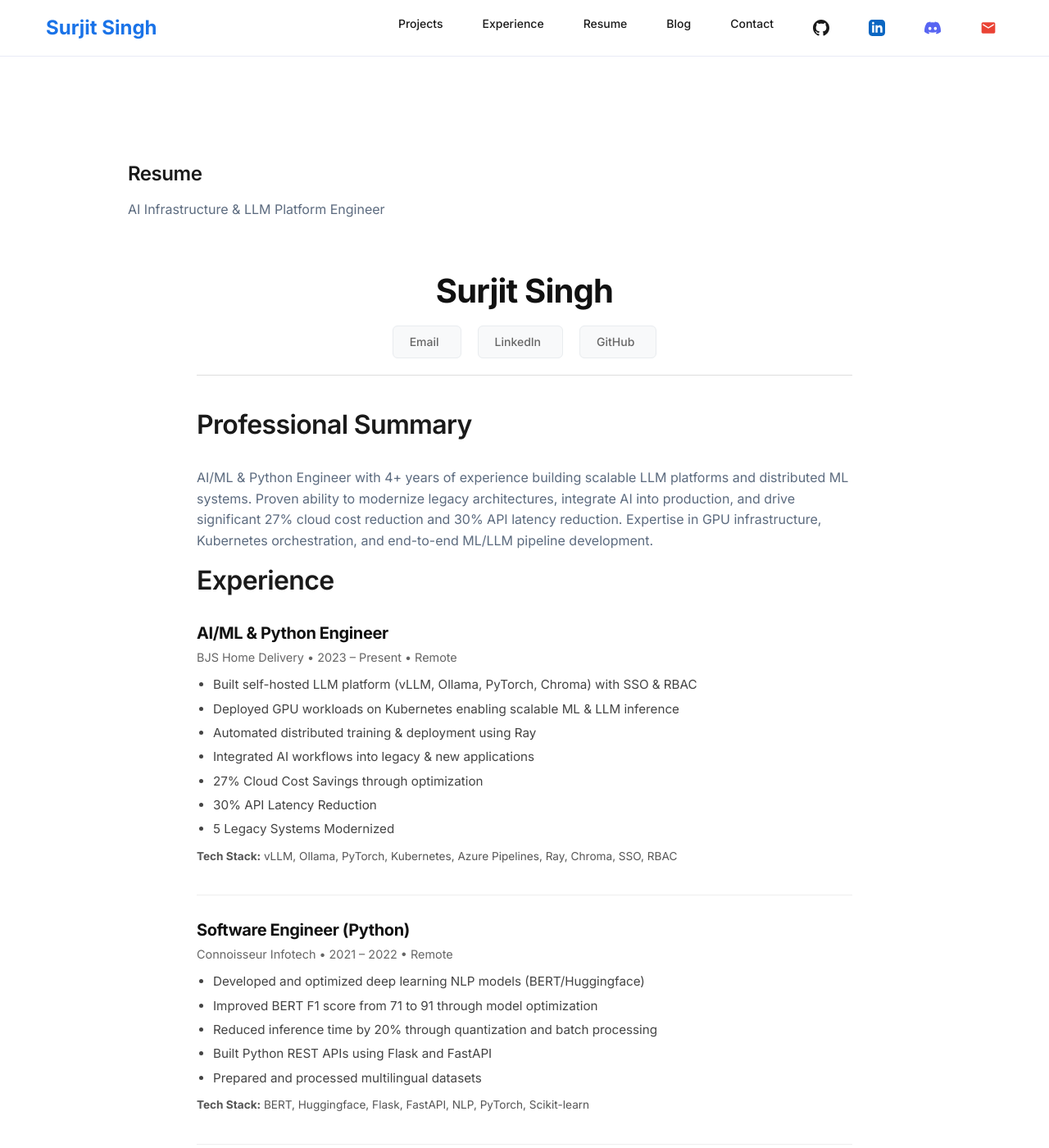
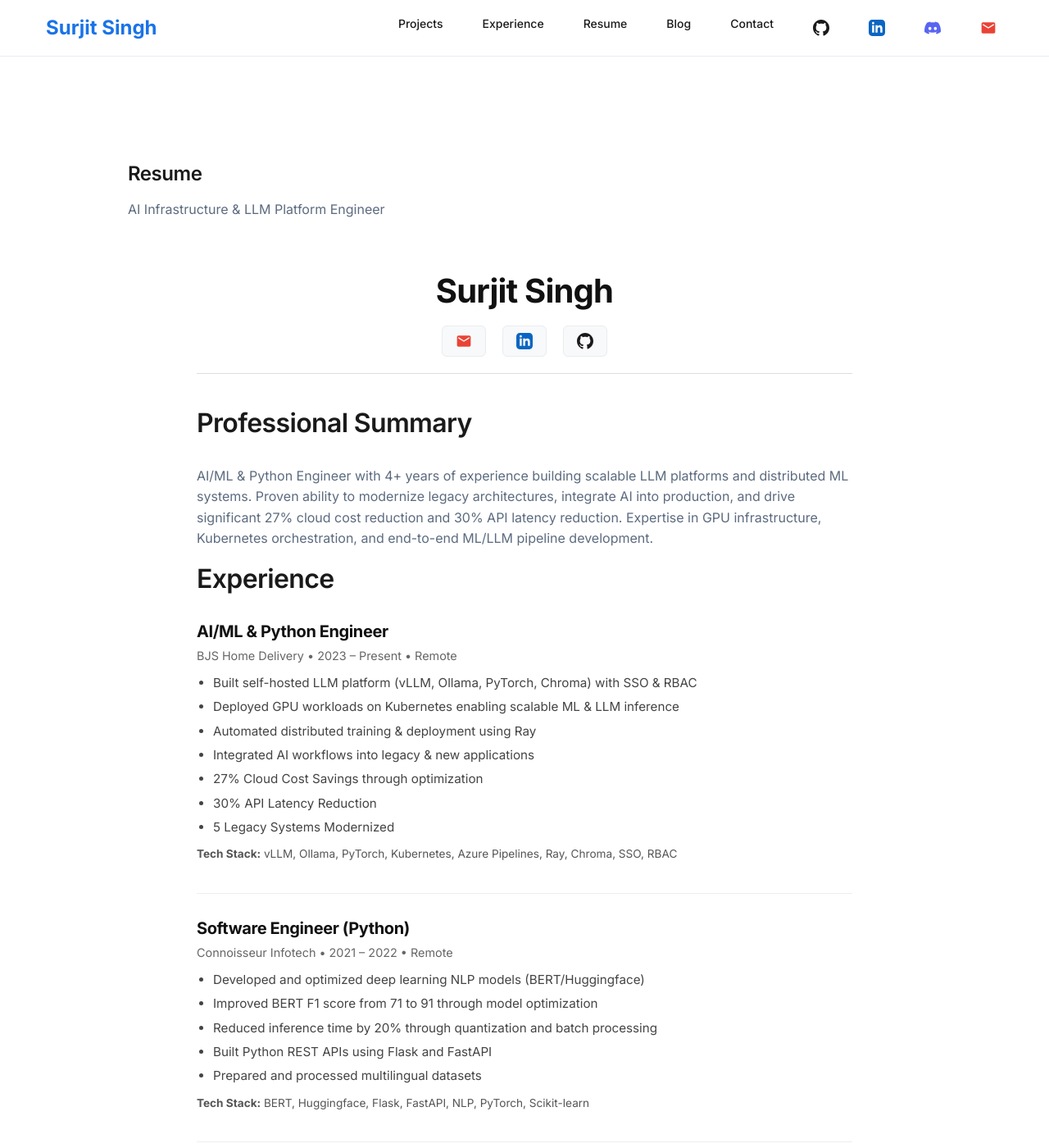
Before and after one commit to surjit7/surjit7.github.io, a Jekyll site: the page built from resume.md, in a window 1280 px wide and 1400 px high. Shown: the whole window at 82% size. Built offline with Jekyll 4.4.1, drawn with Linux system fonts in a browser that asks for light colours; some of the changed text lies outside the part shown.

Commit message:
fix: Simplify contact icons - just icons, no text labels
- Removed text labels (Email, LinkedIn, GitHub) from contact info
- Contact now shows only icons on all screen sizes
- Icons are clickable links to respective sites
- Changed 'Download PDF Resume' to just 'Resume'

Mobile: Icons only
Desktop: Icons only (no text labels)

```diff
--- a/_includes/resume.html
+++ b/_includes/resume.html
@@ -9,17 +9,14 @@
        <div class="resume-header">
          <h1 class="resume-name">Surjit Singh</h1>
         <div class="resume-contact">
-           <a href="mailto:singhsurjit7@outlook.com" class="resume-contact-item">
+          <a href="mailto:singhsurjit7@outlook.com" class="resume-contact-item" title="Email">
             <svg class="icon mail-icon" viewBox="0 0 24 24" fill="currentColor"><path d="M20 4H4c-1.1 0-1.99.9-1.99 2L2 18c0 1.1.9 2 2 2h16c1.1 0 2-.9 2-2V6c0-1.1-.9-2-2-2zm0 4l-8 5-8-5V6l8 5 8-5v2z"/></svg>
-             <span class="contact-text">Email</span>
           </a>
-           <a href="https://linkedin.com/in/surjit7" target="_blank" rel="noopener" class="resume-contact-item">
+          <a href="https://linkedin.com/in/surjit7" target="_blank" rel="noopener" class="resume-contact-item" title="LinkedIn">
             <svg class="icon linkedin-icon" viewBox="0 0 24 24" fill="currentColor"><path d="M19 0h-14c-2.761 0-5 2.239-5 5v14c0 2.761 2.239 5 5 5h14c2.762 0 5-2.239 5-5v-14c0-2.761-2.238-5-5-5zm-11 19h-3v-11h3v11zm-1.5-12.268c-.966 0-1.75-.79-1.75-1.764s.784-1.764 1.75-1.764 1.75.79 1.75 1.764-.783 1.764-1.75 1.764zm13.5 12.268h-3v-5.604c0-3.368-4-3.113-4 0v5.604h-3v-11h3v1.765c1.396-2.586 7-2.777 7 2.476v6.759z"/></svg>
-             <span class="contact-text">LinkedIn</span>
           </a>
-           <a href="https://github.com/surjit7" target="_blank" rel="noopener" class="resume-contact-item">
+          <a href="https://github.com/surjit7" target="_blank" rel="noopener" class="resume-contact-item" title="GitHub">
             <svg class="icon github-icon" viewBox="0 0 24 24" fill="currentColor"><path d="M12 0c-6.626 0-12 5.373-12 12 0 5.302 3.438 9.8 8.207 11.387.599.111.793-.261.793-.577v-2.234c-3.338.726-4.033-1.416-4.033-1.416-.546-1.387-1.333-1.756-1.333-1.756-1.089-.745.083-.729.083-.729 1.205.084 1.839 1.237 1.839 1.237 1.07 1.834 2.807 1.304 3.492.997.107-.775.418-1.305.762-1.604-2.665-.305-5.467-1.334-5.467-5.931 0-1.311.469-2.381 1.236-3.221-.124-.303-.535-1.524.117-3.176 0 0 1.008-.322 3.301 1.23.957-.266 1.983-.399 3.003-.404 1.02.005 2.047.138 3.006.404 2.291-1.552 3.297-1.23 3.297-1.23.653 1.653.242 2.874.118 3.176.77.84 1.235 1.911 1.235 3.221 0 4.609-2.807 5.624-5.479 5.921.43.372.823 1.102.823 2.222v3.293c0 .319.192.694.801.576 4.765-1.589 8.199-6.086 8.199-11.386 0-6.627-5.373-12-12-12z"/></svg>
-             <span class="contact-text">GitHub</span>
           </a>
         </div>
        </div>
@@ -237,7 +234,7 @@
     </div>
 
     <div class="resume-footer">
-      <a href="/resume.pdf" class="btn btn-primary" download>Download PDF Resume</a>
+      <a href="/resume.pdf" class="btn btn-primary" download>Resume</a>
       <p>Last Updated: July 2026</p>
     </div>
   </div>
--- a/assets/css/main.scss
+++ b/assets/css/main.scss
@@ -2664,18 +2664,8 @@ a:hover {
   display: inline-block;
 }
 
-@media (min-width: 769px) {
-  .contact-text {
-    display: inline;
-  }
-
-  .resume-contact-item .contact-text {
-    margin-left: 4px;
-  }
-
-  .resume-contact-item svg {
-    display: none;
-  }
+.resume-contact-item .contact-text {
+  display: none;
 }
 
 .resume-contact span {
```
Also changed, not shown: 4 other files. Lines whose indentation alone changed are shown as unchanged.
